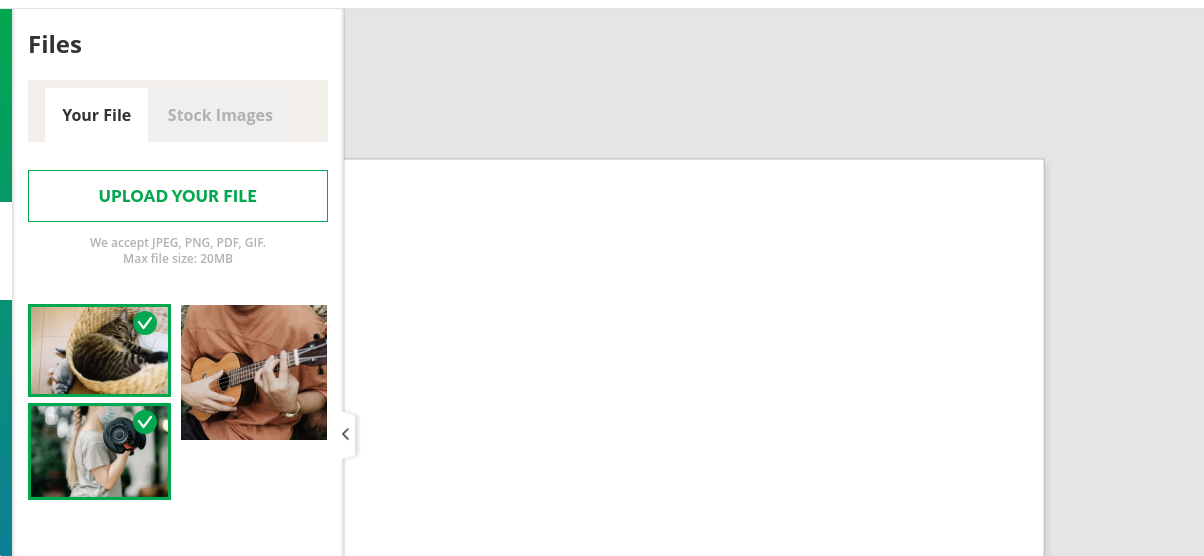
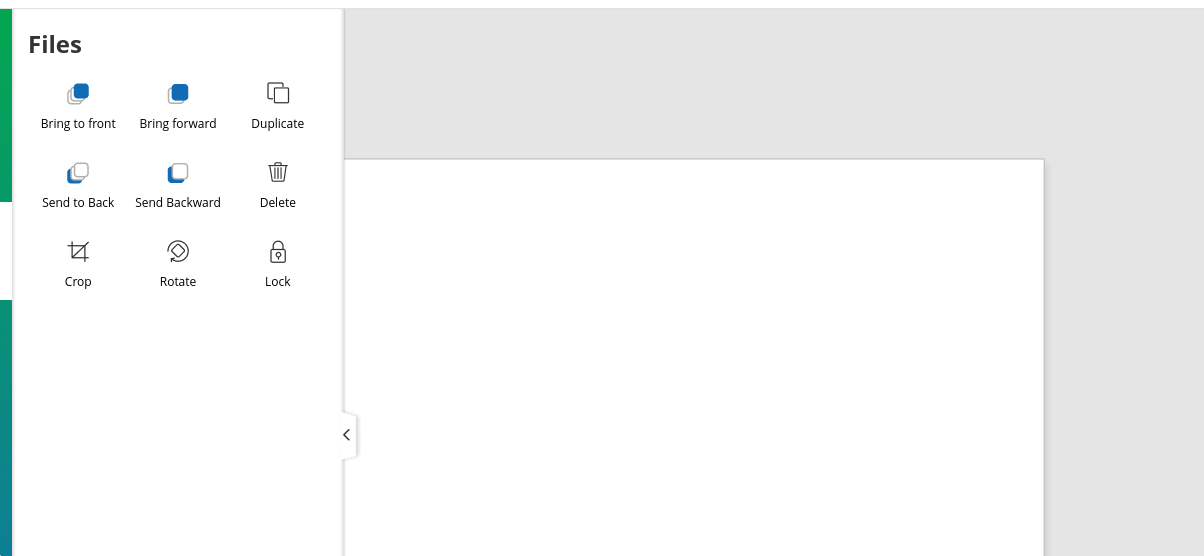
Before and after one commit to irvinlee/cloud-dt-ui, a website: page index-files-with-selected-asset.html in a window 1280 px wide. Shown: the part 50-606 px from the top of the page, 76-1280 px from the left. Drawn offline with nearby package versions, Linux system fonts and the light colour scheme; files that its build step writes are made by us from their sources; files whose address does not match are found by name.

Commit message:
fixes for the sprite implementation

```diff
--- a/index-files-with-selected-asset.html
+++ b/index-files-with-selected-asset.html
@@ -80,37 +80,53 @@
                     <div class="drawer-inner-wrapper">
                         <h2>Files</h2>
                         <section class="files-options-section">
-                            <div class="site-tabbed-pane">
-                                <div class="tabbed-pane-header">
-                                    <button class="tab-option active">Your File</button>
-                                    <button class="tab-option">Stock Images</button>
-                                </div>
-                                <div class="tabbed-pane-body">
-                                    <button class="site-btn-large">Upload Your File</button>
-                                    <p class="info">
-                                        We accept JPEG, PNG, PDF, GIF. <br />Max file size: 20MB
-                                    </p>
-                                </div>
-                                <div class="site-dynamic-photo-grid">
-                                    <div class="selected">
-                                        <div class="selected-indicator">
-                                            <i class="icon-check"></i>
-                                        </div>
-                                        <img src="/assets/files/1.png" alt="" />
-                                    </div>
-                                    <div class="selected">
-                                        <div class="selected-indicator">
-                                            <i class="icon-check"></i>
-                                        </div>
-                                        <img src="/assets/files/2.png" alt="" />
-                                    </div>
-                                    <div>
-                                        <img src="/assets/files/3.png" alt="" />
-                                    </div>
-                                </div>
+                            <div class="file-operation-options">
+                                <button>
+                                    <i class="icon-bring-to-front"></i>
+                                    Bring to front
+                                </button>
+                                <button>
+                                    <i class="icon-bring-forward"></i>
+                                    Bring forward
+                                </button>
+                                <button>
+                                    <i class="icon-duplicate"></i>
+                                    Duplicate
+                                </button>
+
+                                <button>
+                                    <i class="icon-send-to-back"></i>
+                                    Send to Back
+                                </button>
+                                <button>
+                                    <i class="icon-send-backward"></i>
+                                    Send Backward
+                                </button>
+                                <button>
+                                    <i class="icon-delete"></i>
+                                    Delete
+                                </button>
+
+                                <button>
+                                    <i class="icon-crop"></i>
+                                    Crop
+                                </button>
+                                <button>
+                                    <i class="icon-rotate"></i>
+                                    Rotate
+                                </button>
+                                <button>
+                                    <i class="icon-lock"></i>
+                                    Lock
+                                </button>
+                            </div>
+                            <div class="opacity-slider-wrapper">
+
                             </div>
                         </section>
-                        <button class="drawer-toggle"></button>
+                        <button class="drawer-toggle">
+                            <i class="icon-drawer-toggle"></i>
+                        </button>
                     </div>
                 </div>
             </div>
--- a/less/components/buttons/site-btn-default.less
+++ b/less/components/buttons/site-btn-default.less
@@ -12,7 +12,6 @@
     }
 
     i {
-        display: inline-block;
         position: absolute;
         top: 50%;
         left: 17px;
--- a/less/components/site-drawer.less
+++ b/less/components/site-drawer.less
@@ -38,9 +38,9 @@
         .drawer-toggle {
             position: absolute;
             top: 50%;
-            right: -17px;
+            right: -12px;
             border: none;
-            background: url("/assets/drawer-toggle.png") left top no-repeat;
+            background-color: transparent;
             height: 55.5px;
             width: 22.64px;
             outline: none !important;
--- a/less/components/site-dynamic-photo-grid.less
+++ b/less/components/site-dynamic-photo-grid.less
@@ -31,10 +31,6 @@
                 display: flex;
                 justify-content: center;
                 align-items: center;
-
-                i {
-                    display: inline-block;
-                }
             }
         }
     }
--- a/less/components/site-scrolling-pane.less
+++ b/less/components/site-scrolling-pane.less
@@ -12,7 +12,7 @@
         top: 50%;
         border: none;
         height: 100%;
-        width: 8px;
+        width: 15px;
         display: none;
         box-shadow: 0 0 8px 14px rgba(255, 255, 255, 0.8);
 
@@ -22,14 +22,14 @@
     }
 
     .btn-prev {
-        background: url('/assets/chevron-right.png') right center no-repeat white;
+        background-color: white;
         transform: translateY(-50%) scaleX(-1);
 
     }
 
     .btn-next {
         right: 0;
-        background: url('/assets/chevron-right.png') right center no-repeat white;
+        background-color: white;
         transform: translateY(-50%);
     }
 
--- a/less/modules/page-dt/page-dt.less
+++ b/less/modules/page-dt/page-dt.less
@@ -71,4 +71,26 @@
         font-weight: 600;
         line-height: 1.6rem;
     }
+
+    .file-operation-options {
+        display: flex;
+        flex-wrap: wrap;
+        justify-content: space-evenly;
+        align-items: flex-end;
+
+        button {
+            width: 33%;
+            background-color: transparent;
+            border: none;
+            text-align: center;
+            outline: none !important;
+            margin-bottom: 25.4px;
+            font-size: 1.2rem;
+
+            i {
+                display: block;
+                margin: 0 auto 10px;
+            }
+        }
+    }
 }
```
Also changed, not shown: index-background.html (+3 -1 lines), index-elements.html (+3 -1 lines), index-files.html (+3 -1 lines), index-logo.html (+3 -1 lines), index-templates.html (+5 -3 lines), index-text.html (+3 -1 lines), css/global-styles/global-styles.css.
